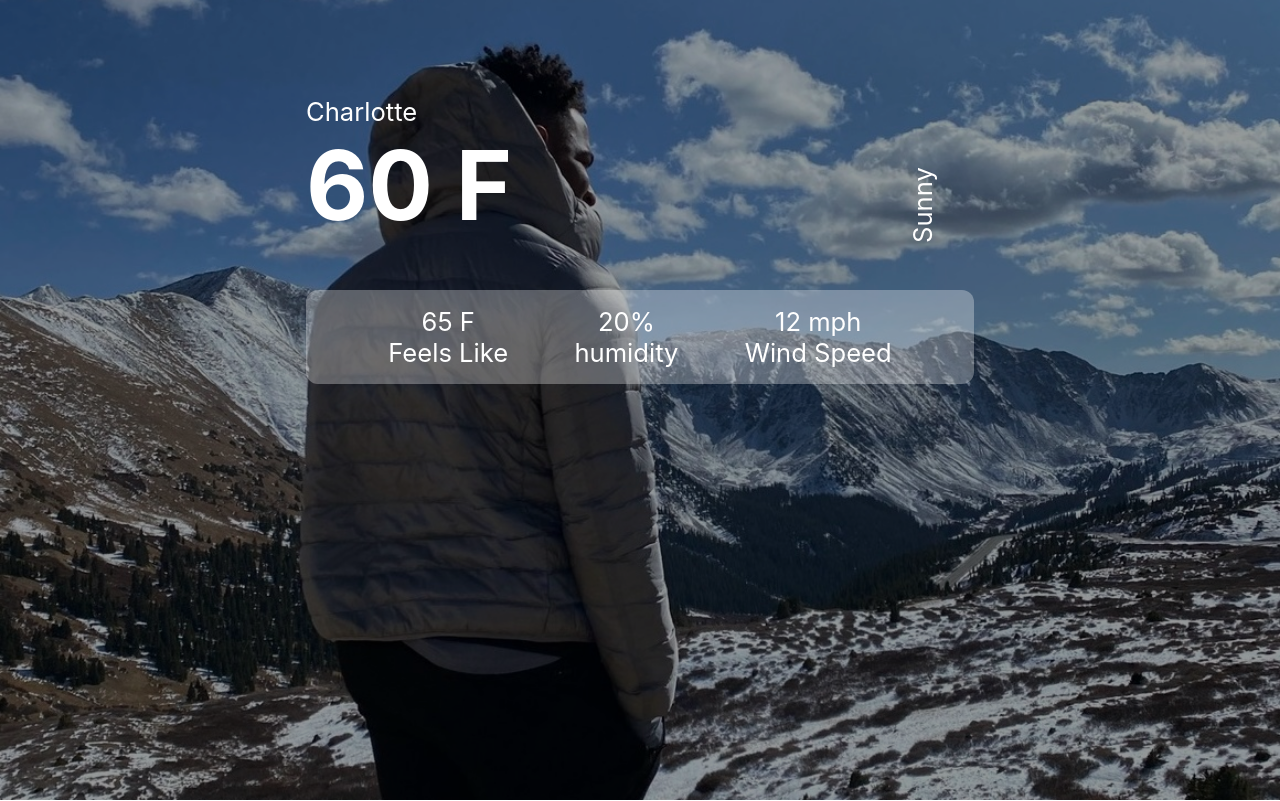
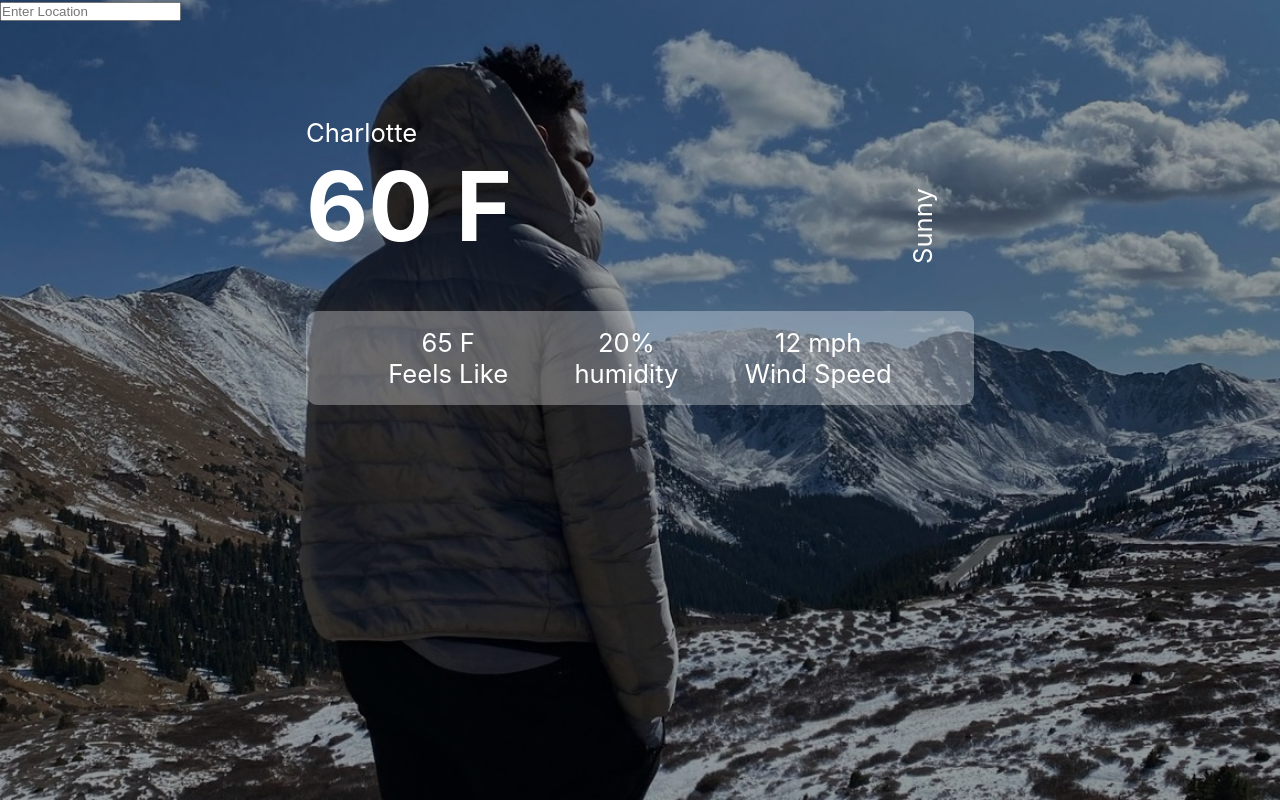
Before and after one commit to Simonhorrabin/react-weather, a React (Create React App) app: page / in a window 1280 px wide. Built offline with nearby package versions, Linux system fonts and the light colour scheme.

Commit message:
location bar added

```diff
--- a/src/App.js
+++ b/src/App.js
@@ -10,17 +10,27 @@
 
    const url =`https://api.openweathermap.org/data/2.5/weather?q=charlotte&appid=90ccaf76a1c136daef345d47598c58e1`
 
-   const searchLocation = () => {
-    axios.get(url).then((response) => {
-        setData(response.data)
-        console.log(response.data)
-    })
+   const searchLocation = (event) => {
+    if (event.key === 'Enter') {
+        axios.get(url).then((response) => {
+            setData(response.data)
+            console.log(response.data)
+        })
+    }
+
    }
 
 
 
     return(
         <div className="app">
+            <div className="search">
+                <input
+                value={location}
+                onChange={event => setLocation(event.target.value)}
+                placeholder='Enter Location'
+                type="text"></input>
+            </div>
             <div className="container">
                 <div className="top">
                     <div className="location">
```
